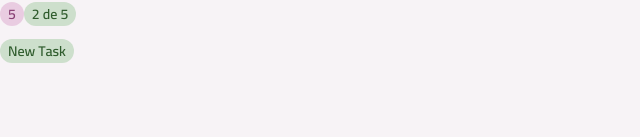
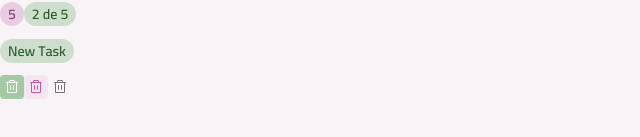
Before and after one commit to williamdelimacx/react-todo, a React (Vite) app: page / in a window 1280 px wide. Shown: the part 171-308 px from the top of the page, without its empty margins (0-640 px from the left). Built offline with nearby package versions, Linux system fonts and the light colour scheme.

Commit message:
feat: add buttonicon component

```diff
--- a/src/App.tsx
+++ b/src/App.tsx
@@ -9,6 +9,7 @@
 import Icon from "./components/icon";
 import Badge from "./components/badge";
 import Button from "./components/button";
+import ButtonIcon from "./components/button-icon";
 
 export default function App() {
   return (
@@ -39,6 +40,12 @@
       <div>
         <Button icon={PlusIcon}>New Task</Button>
       </div>
+
+      <div className="flex grap-1">
+        <ButtonIcon icon={TrashIcon} disabled />
+        <ButtonIcon icon={TrashIcon} variant="secondary" />
+        <ButtonIcon icon={TrashIcon} variant="tertiary" />
+      </div>
     </div>
   );
 }
--- /dev/null
+++ b/src/components/button-icon.tsx
@@ -0,0 +1,69 @@
+import { cva, type VariantProps } from "class-variance-authority";
+import Icon from "./icon";
+
+export const buttonIconVariants = cva(
+  `
+  inline-flex items-center justify-center cursor-pointer transition group
+`,
+  {
+    variants: {
+      variant: {
+        primary: "bg-green-base hover:bg-green-dark",
+        secondary: "bg-gray-200 hover:bg-pink-base",
+        tertiary: "bg-transparent hover:bg-gray-200",
+      },
+      size: {
+        sm: "w-6 h-6 p-1 rounded",
+      },
+      disabled: {
+        true: "opacity-50 pointer-events-none",
+      },
+    },
+    defaultVariants: {
+      variant: "primary",
+      size: "sm",
+      disabled: false,
+    },
+  }
+);
+
+interface ButtonIconProps
+  extends Omit<React.ComponentProps<"button">, "disabled" | "size">,
+    VariantProps<typeof buttonIconVariants> {
+  icon: React.ComponentProps<typeof Icon>["svg"];
+}
+
+export const buttonIconIconVariants = cva("transition", {
+  variants: {
+    variant: {
+      primary: "fill-white",
+      secondary: "fill-pink-base group-hover:fill-white",
+      tertiary: "fill-gray-300 group-hover:fill-gray-400",
+    },
+    size: {
+      sm: "w-4 h-4",
+    },
+  },
+  defaultVariants: {
+    variant: "primary",
+    size: "sm",
+  },
+});
+
+export default function ButtonIcon({
+  variant,
+  size,
+  disabled,
+  className,
+  icon,
+  ...props
+}: ButtonIconProps) {
+  return (
+    <button
+      className={buttonIconVariants({ className, variant, size, disabled })}
+      {...props}
+    >
+      <Icon className={buttonIconIconVariants({ size, variant })} svg={icon} />
+    </button>
+  );
+}
```
